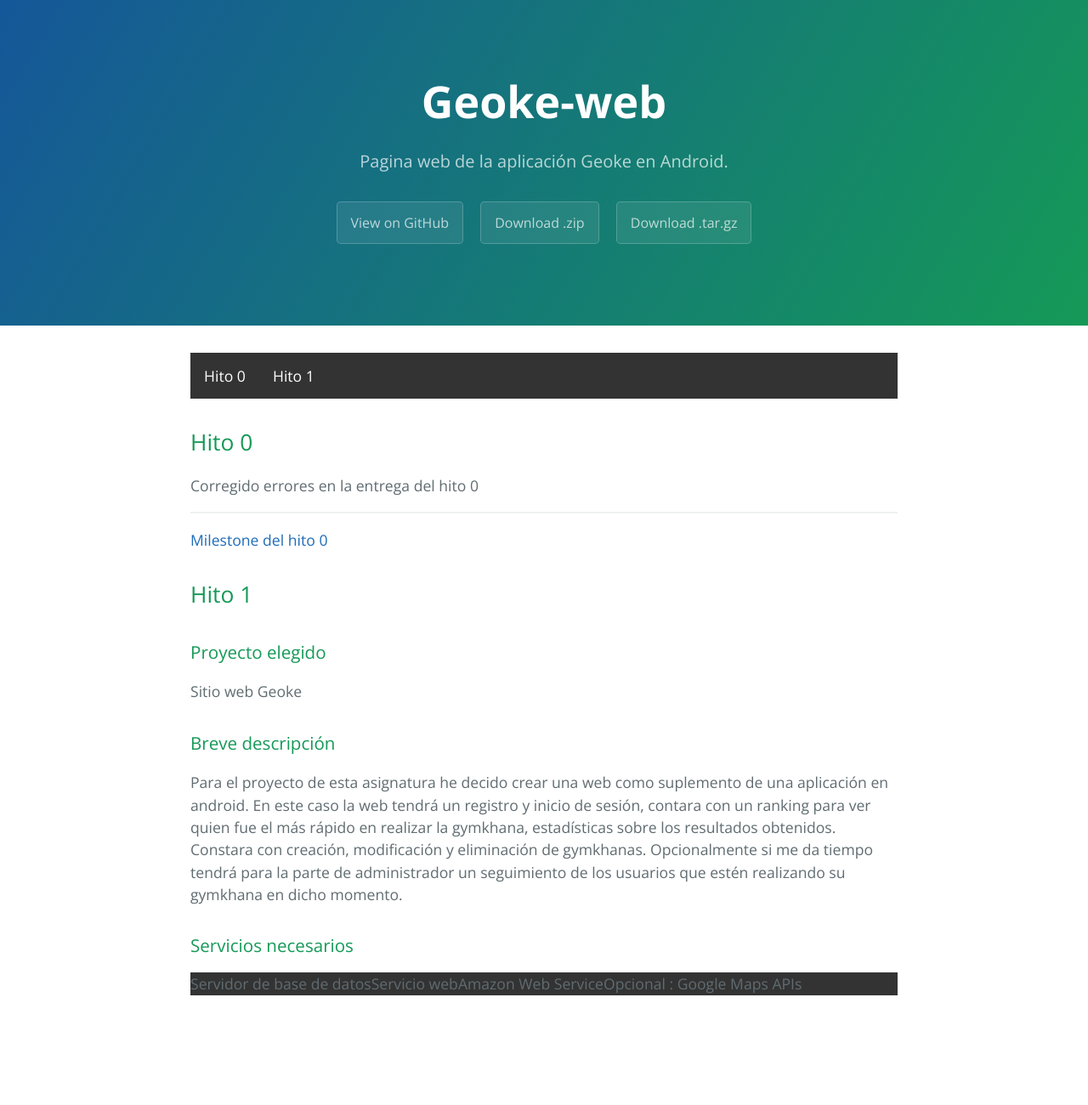
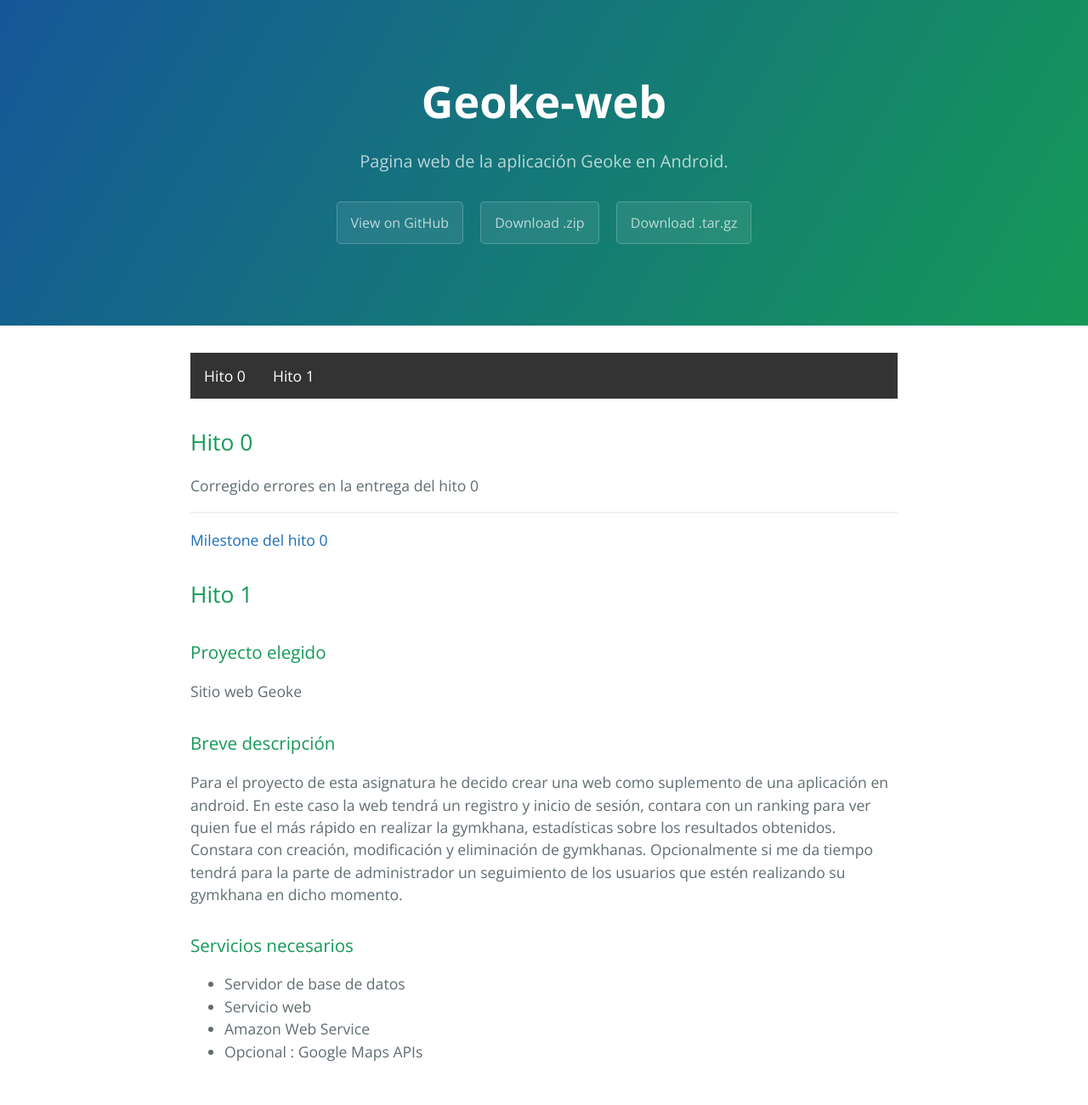
Before and after one commit to makelele29/Geoke-Web, a Jekyll site: the page built from index.md, in a window 1280 px wide. Shown: the whole page at 85% size. Built offline with Jekyll 4.4.1, drawn with Linux system fonts in a browser that asks for light colours; before the commit the page ends 1203 px from its top, so only the background shows below that.

Commit message:
Encontrado y arreglado fallo en referencias

```diff
--- a/_layouts/index.html
+++ b/_layouts/index.html
@@ -20,12 +20,13 @@
     </section>
 
     <section class="main-content">
-	<ul>
-		<li><a class="#hito-0" href="#home">Hito 0</a></li>
-		<li><a href="#hito-1">Hito 1</a></li>
+	<nav class="my-nav">
+		<ul>
+			<li><a class="#hito-0" href="#home">Hito 0</a></li>
+			<li><a href="#hito-1">Hito 1</a></li>
 
-	</ul>
-
+		</ul>
+	</nav>
     {{content}}
 
     </section>
--- a/stylesheets/micss.css
+++ b/stylesheets/micss.css
@@ -1,4 +1,5 @@
-ul {
+
+.my-nav ul {
     list-style-type: none;
     margin: 0;
     padding: 0;
@@ -6,11 +7,11 @@ ul {
     background-color: #333;
 }
 
-li {
+.my-nav li {
     float: left;
 }
 
-li a {
+.my-nav li a {
     display: block;
     color: white;
     text-align: center;
@@ -18,10 +19,10 @@ li a {
     text-decoration: none;
 }
 
-li a:hover:not(.active) {
+.my-nav li a:hover:not(.active) {
     background-color: #111;
 }
 
-.active {
+.my-nav .active {
     background-color: #4CAF50;
 }
```
